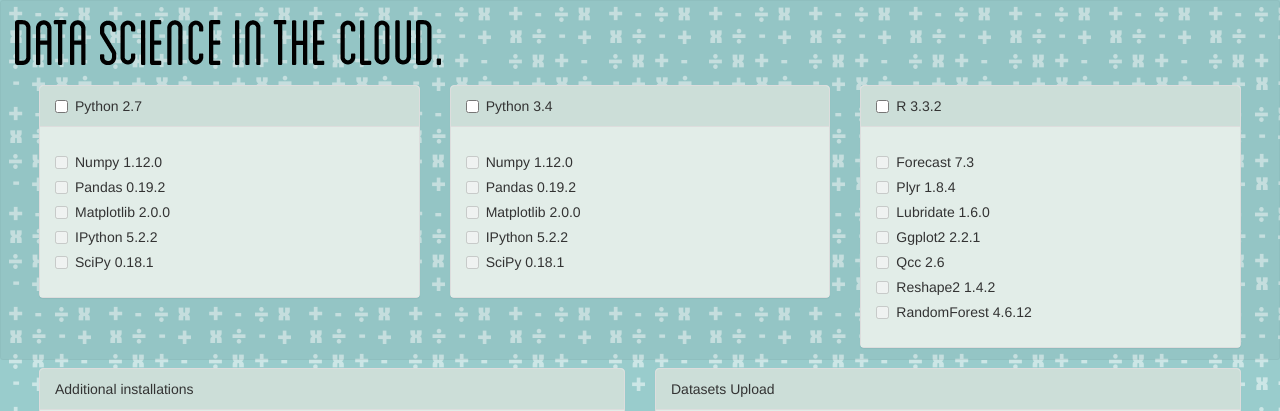
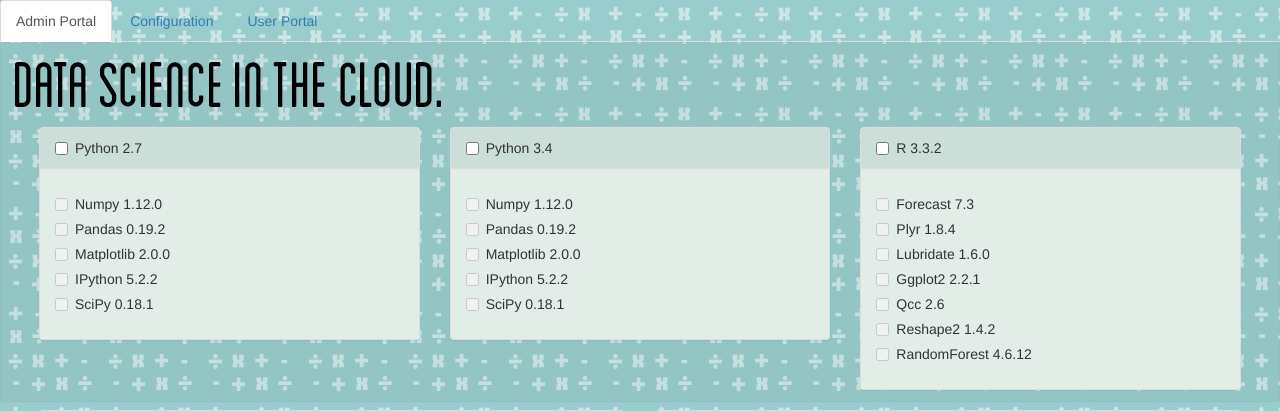
Before and after one commit to projectmozaic/Mozaic, a Django app: page / in a window 1280 px wide. Shown: the top 411 px of the page. Run offline with Django 3.2, Linux system fonts and the light colour scheme; parts of the project's set-up code (start-up, migrations or seed data) failed here and were passed over; some libraries are stand-ins or nearby versions.

Commit message:
add navbar

```diff
--- a/webApp/templates/index.html
+++ b/webApp/templates/index.html
@@ -20,9 +20,13 @@
     <script src="{% static "js/main.js" %}"></script>
 </head>
 <body>
-<div class="row">
 
-</div>
+<ul class="nav nav-tabs">
+  <li role="presentation" class="active"><a href="/">Admin Portal</a></li>
+  <li role="presentation"><a href="/config">Configuration</a></li>
+  <li role="presentation"><a href="/student">User Portal</a></li>
+</ul>
+
 <div class="col-md-12">
 <br>
 <img src={% static 'img/webtitle.png' %}/>
```
Also changed, not shown: webApp/templates/config.html (+7 -0 lines), webApp/templates/student.html (+8 -1 lines).
